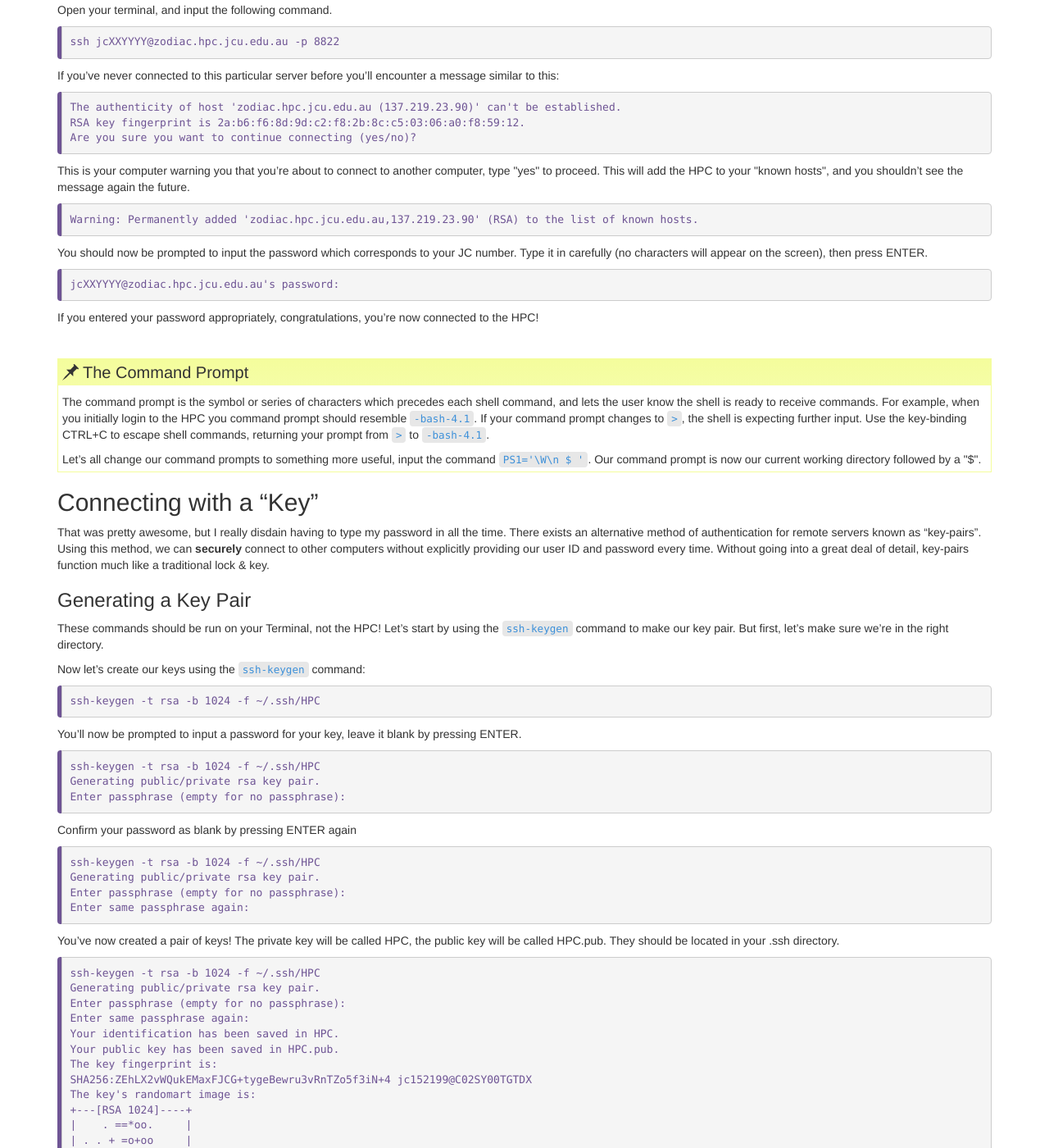
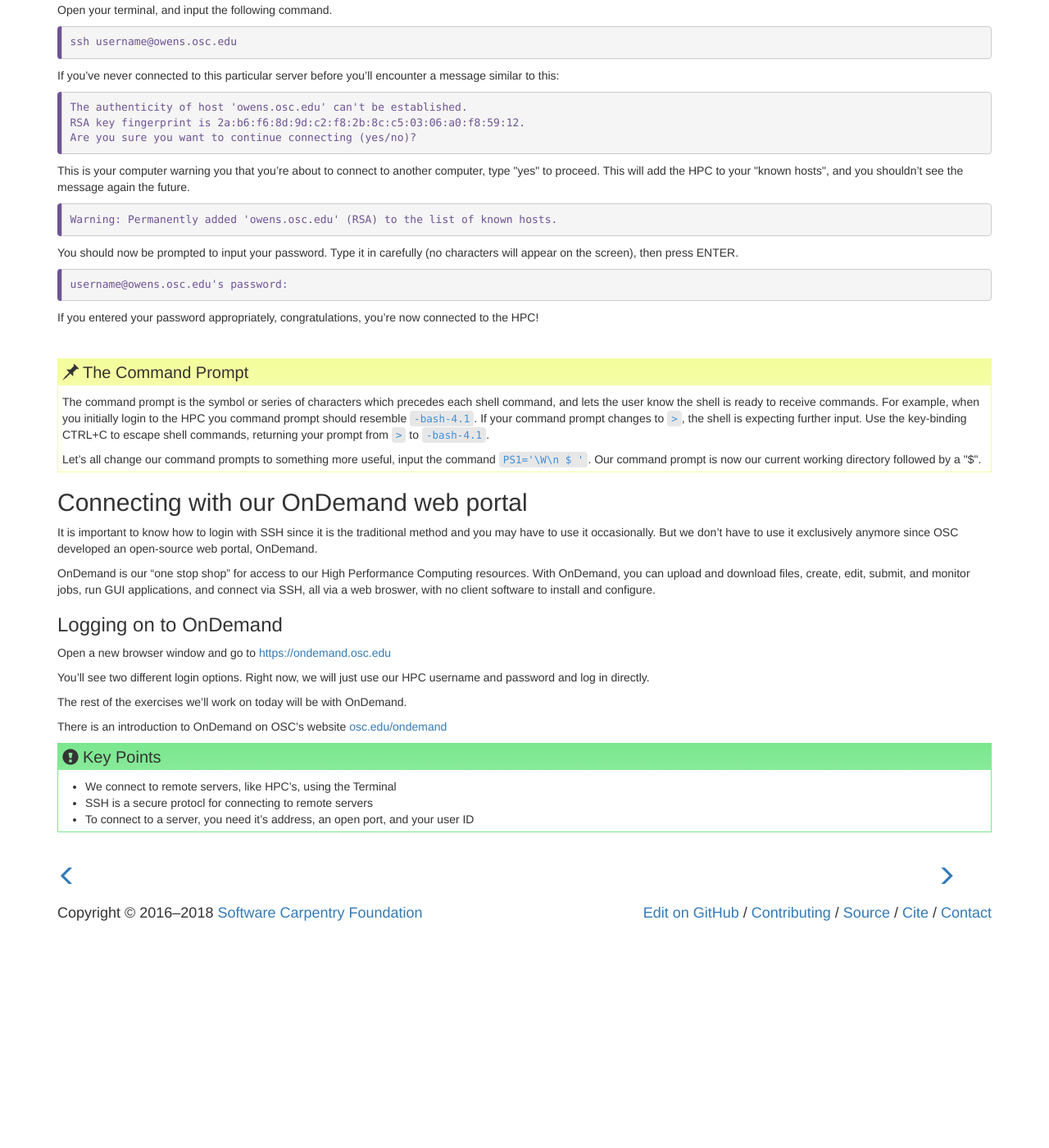
Before and after one commit to khill42/OSC_IntroHPC, a Jekyll site: the page built from _episodes/01-bash.md, in a window 1280 px wide and 1400 px high, scrolled down 882 px. Shown: the whole window at 82% size. Built offline with Jekyll 4.4.1, drawn with Linux system fonts in a browser that asks for light colours; after the commit the page ends 2016 px from its top, so only the background shows below that; some of the changed text lies outside the part shown.

Commit message:
Update 01-bash.md
added ondemand

```diff
--- a/_episodes/01-bash.md
+++ b/_episodes/01-bash.md
@@ -43,14 +43,14 @@ Additional parameters may also be necessary:
 Open your terminal, and input the following command.
 
 ~~~
-ssh jcXXYYYY@zodiac.hpc.jcu.edu.au -p 8822
+ssh username@owens.osc.edu
 ~~~
 {: .bash}
 
 If you've never connected to this particular server before you'll encounter a message similar to this:
 
 ~~~
-The authenticity of host 'zodiac.hpc.jcu.edu.au (137.219.23.90)' can't be established.
+The authenticity of host 'owens.osc.edu' can't be established.
 RSA key fingerprint is 2a:b6:f6:8d:9d:c2:f8:2b:8c:c5:03:06:a0:f8:59:12.
 Are you sure you want to continue connecting (yes/no)?
 ~~~
@@ -59,14 +59,14 @@ Are you sure you want to continue connecting (yes/no)?
 This is your computer warning you that you're about to connect to another computer, type \"yes\" to proceed.  This will add the HPC to your \"known hosts\", and you shouldn't see the message again the future.
 
 ~~~
-Warning: Permanently added 'zodiac.hpc.jcu.edu.au,137.219.23.90' (RSA) to the list of known hosts.
+Warning: Permanently added 'owens.osc.edu' (RSA) to the list of known hosts.
 ~~~~
 {: .bash}
 
-You should now be prompted to input the password which corresponds to your JC number.  Type it in carefully (no characters will appear on the screen), then press ENTER.
+You should now be prompted to input your password.  Type it in carefully (no characters will appear on the screen), then press ENTER.
 
 ~~~
-jcXXYYYY@zodiac.hpc.jcu.edu.au's password:
+username@owens.osc.edu's password:
 ~~~
 {: .bash}
 
@@ -80,99 +80,21 @@ If you entered your password appropriately, congratulations, you're now connecte
 > Let's all change our command prompts to something more useful, input the command `PS1='\W\n $ '`. Our command prompt is now our current working directory followed by a \"$\".
 {: .callout}
 
-## Connecting with a "Key"
+## Connecting with our OnDemand web portal
 
-That was pretty awesome, but I really disdain having to type my password in all the time.  There exists an alternative method of authentication for remote servers known as "key-pairs".  Using this method, we can **securely** connect to other computers without explicitly providing our user ID and password every time.  Without going into a great deal of detail, key-pairs function much like a traditional lock & key.
+It is important to know how to login with SSH since it is the traditional method and you may have to use it occasionally.
+But we don't have to use it exclusively anymore since OSC developed an open-source web portal, OnDemand.
 
-### Generating a Key Pair
+OnDemand is our "one stop shop" for access to our High Performance Computing resources. With OnDemand, you can upload and
+download files, create, edit, submit, and monitor jobs, run GUI applications, and connect via SSH, all via a web broswer,
+with no client software to install and configure.
 
-These commands should be run on your Terminal, not the HPC!  Let's start by using the `ssh-keygen` command to make our key pair.  But first, let's make sure we're in the right directory.
+### Logging on to OnDemand
 
-Now let's create our keys using the `ssh-keygen` command:
+Open a new browser window and go to [https://ondemand.osc.edu](https://ondemand.osc.edu)
 
-~~~
-ssh-keygen -t rsa -b 1024 -f ~/.ssh/HPC
-~~~
-{: .bash}
+You'll see two different login options. Right now, we will just use our HPC username and password and log in directly.
 
-You'll now be prompted to input a password for your key, leave it blank by pressing ENTER.
+The rest of the exercises we'll work on today will be with OnDemand.
 
-~~~
-ssh-keygen -t rsa -b 1024 -f ~/.ssh/HPC
-Generating public/private rsa key pair.
-Enter passphrase (empty for no passphrase):
-~~~
-{: .bash}
-
-Confirm your password as blank by pressing ENTER again
-
-~~~
-ssh-keygen -t rsa -b 1024 -f ~/.ssh/HPC
-Generating public/private rsa key pair.
-Enter passphrase (empty for no passphrase):
-Enter same passphrase again:
-~~~
-{: .bash}
-
-You've now created a pair of keys!  The private key will be called HPC, the public key will be called HPC.pub. They should be located in your .ssh directory.
-
-~~~
-ssh-keygen -t rsa -b 1024 -f ~/.ssh/HPC
-Generating public/private rsa key pair.
-Enter passphrase (empty for no passphrase):
-Enter same passphrase again:
-Your identification has been saved in HPC.
-Your public key has been saved in HPC.pub.
-The key fingerprint is:
-SHA256:ZEhLX2vWQukEMaxFJCG+tygeBewru3vRnTZo5f3iN+4 jc152199@C02SY00TGTDX
-The key's randomart image is:
-+---[RSA 1024]----+
-|    . ==*oo.     |
-| . . + =o+oo     |
-|  o . oo+o= .    |
-| . . .oo o..     |
-|  ..o=.oS        |
-|  .o+o*..        |
-|. +o.... .       |
-| +.o    . +      |
-|++.    ..=E.     |
-+----[SHA256]-----+
-~~~
-{: .bash}
-
-### Move Your Key to the HPC
-
-In order to use your keys to connect to the HPC, you'll need to first place it in a special file in your HPC home account called \"authorized_keys\". The easiest way to do this is simply with copy and paste.  Locate the **public** key with your GUI finder, open it with a text editor, and copy the entire contents. Return now to your Terminal which is logged-in to the HPC and input the following command.
-
-~~~
-echo "[Paste Contents of Key Here]" >> ~/.ssh/authorized_keys
-~~~
-{: .bash}
-
-We've succesfully (and securely) moved our public key to the HPC, now let's add it to the 'authorized_keys' file.
-
-Once this is done, logout of the HPC.  Then in your computer's Terminal enter the following command:
-
-~~~
-ssh jcXXYYYY@zodiac.hpc.jcu.edu.au -i ~/.ssh/HPC
-~~~
-{: .bash}
-
-The `-i` flag tells SSH to use our key to login, and no password is needed.
-
-For an even smoother connecting experience, open a text editor, create a blank file called 'config' in your .ssh directory.  Once you've done this, type the following parameters into your config file:
-
-~~~
-Host hpc
-	HostName zodiac.hpc.jcu.edu.au
-	User jcXXYYYY
-	Port 8822
-	IdentityFile ~/.ssh/HPC
-~~~
-{: .bash}
-
-Now you can connect to the HPC by simply opening your Terminal and typing the command:
-~~~
-ssh hpc
-~~~
-{: .bash}
+There is an introduction to OnDemand on OSC's website [osc.edu/ondemand](https://www.osc.edu/resources/online_portals/ondemand)
```
